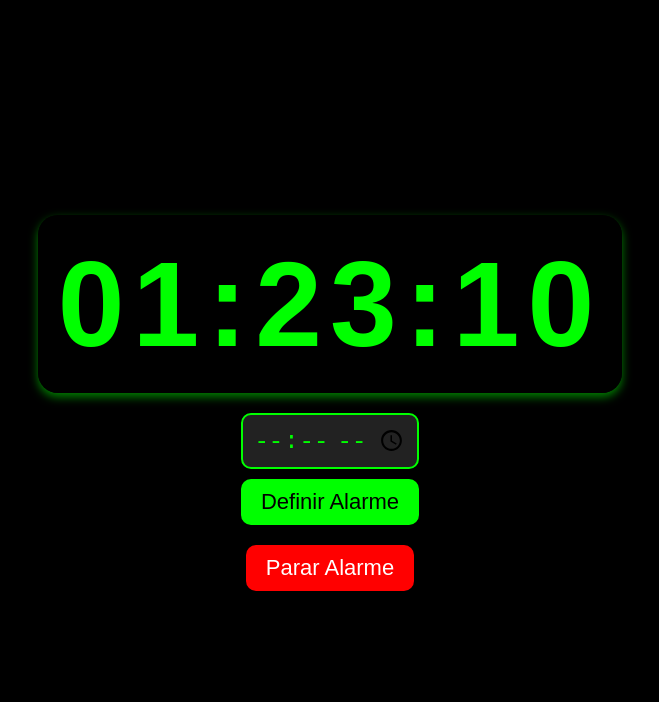
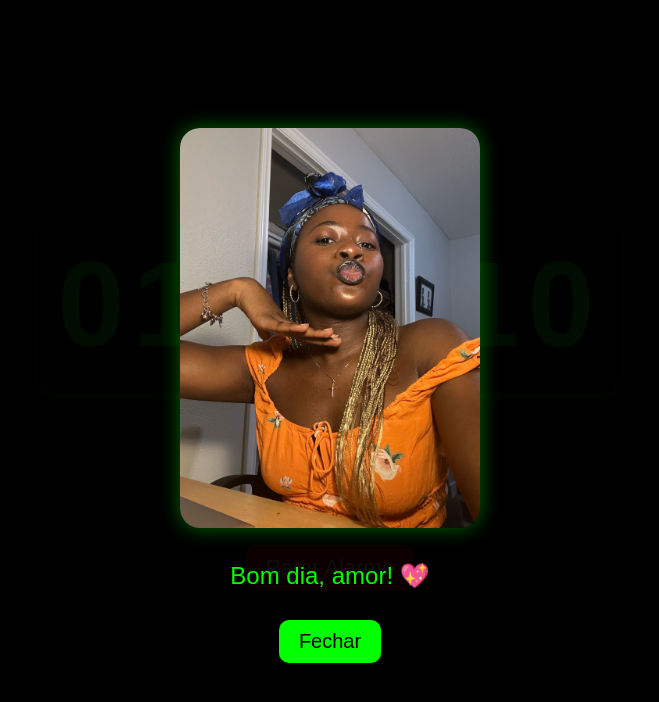
Before and after one commit to christianzw1/alarmreal, a plain HTML site: page index.html in a window 1280 px wide. Both pictures are taken after a click on the button "Parar Alarme". Shown: the whole page, without its empty margins (310-969 px from the left). Drawn offline with Linux system fonts and the light colour scheme; a web font is replaced by a local one.

Commit message:
girlfrupda

```diff
--- a/index.html
+++ b/index.html
@@ -17,6 +17,8 @@
             background: black;
             color: #0F0;
             text-align: center;
+            position: relative;
+            overflow: hidden;
         }
         #clock {
             font-size: 120px;
@@ -59,6 +61,40 @@
         button:hover {
             filter: brightness(1.2);
         }
+        #goodMorning {
+            display: none;
+            position: fixed;
+            top: 0;
+            left: 0;
+            width: 100vw;
+            height: 100vh;
+            background-color: rgba(0, 0, 0, 0.95);
+            z-index: 10;
+            flex-direction: column;
+            align-items: center;
+            justify-content: center;
+        }
+        #goodMorning img {
+            max-width: 300px;
+            border-radius: 20px;
+            margin-bottom: 10px;
+            box-shadow: 0 0 20px rgba(0, 255, 0, 0.4);
+        }
+        #goodMorning p {
+            font-size: 24px;
+            font-family: Arial, sans-serif;
+            color: #0F0;
+            margin-bottom: 20px;
+        }
+        #closePopup {
+            font-size: 20px;
+            padding: 10px 20px;
+            background: #0F0;
+            color: black;
+            border: none;
+            border-radius: 10px;
+            cursor: pointer;
+        }
     </style>
 </head>
 <body>
@@ -67,6 +103,12 @@
     <button onclick="setAlarm()">Definir Alarme</button>
     <button onclick="stopAlarm()">Parar Alarme</button>
     <audio id="alarmSound" src="https://www.soundhelix.com/examples/mp3/SoundHelix-Song-1.mp3" loop></audio>
+
+    <div id="goodMorning">
+        <img src="./foto/WhatsApp Image 2025-03-20 at 10.17.26 PM.jpeg" alt="Foto da Namorada">
+        <p>Bom dia, amor! 💖</p>
+        <button id="closePopup" onclick="closePopup()">Fechar</button>
+    </div>
 
     <script>
         function updateClock() {
@@ -81,6 +123,7 @@
         let alarmTime = null;
         let alarmPlaying = false;
         const alarmSound = document.getElementById("alarmSound");
+        const goodMorning = document.getElementById("goodMorning");
 
         function setAlarm() {
             alarmTime = document.getElementById("alarmTime").value;
@@ -100,7 +143,12 @@
             alarmSound.pause();
             alarmSound.currentTime = 0;
             alarmPlaying = false;
-            alarmTime = null; // Resetando o alarme
+            alarmTime = null;
+            goodMorning.style.display = 'flex';
+        }
+
+        function closePopup() {
+            goodMorning.style.display = 'none';
         }
 
         setInterval(updateClock, 1000);
```
Also changed, not shown: foto/WhatsApp Image 2025-03-20 at 10.17.26 PM.jpeg (added).
